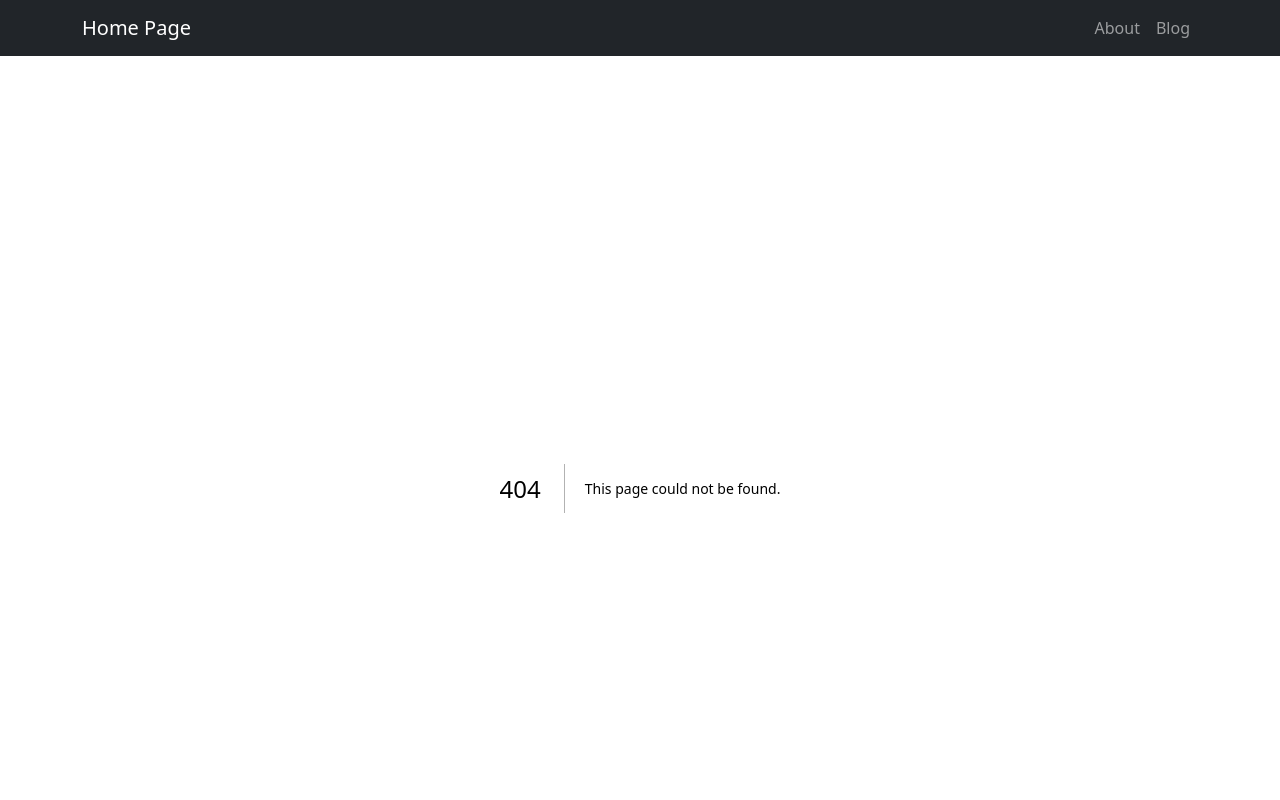
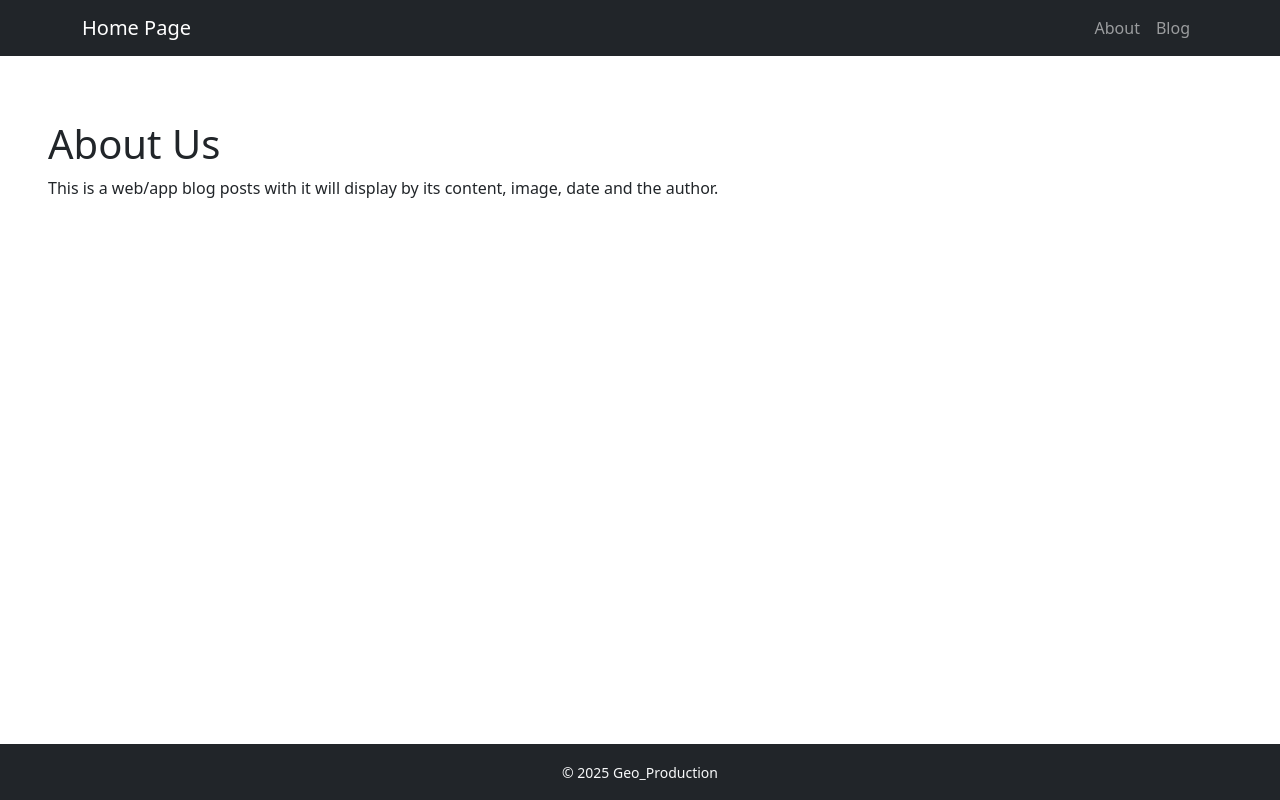
Before and after one commit to gkurkjian/Poslty_Blog, a Next.js app: page /about in a window 1280 px wide. Before the commit this address had no page. Built offline with nearby package versions, Linux system fonts and the light colour scheme.

Commit message:
eight commit:  created basic about page

```diff
--- /dev/null
+++ b/app/about/page.js
@@ -0,0 +1,8 @@
+export default function aboutUs() {
+    return (
+        <main style={{ padding: '2rem' }}>
+            <h1>About Us</h1>
+            <p>This is a web/app blog posts with it will display by its content, image, date and the author.</p>
+        </main>
+    );
+}
```
